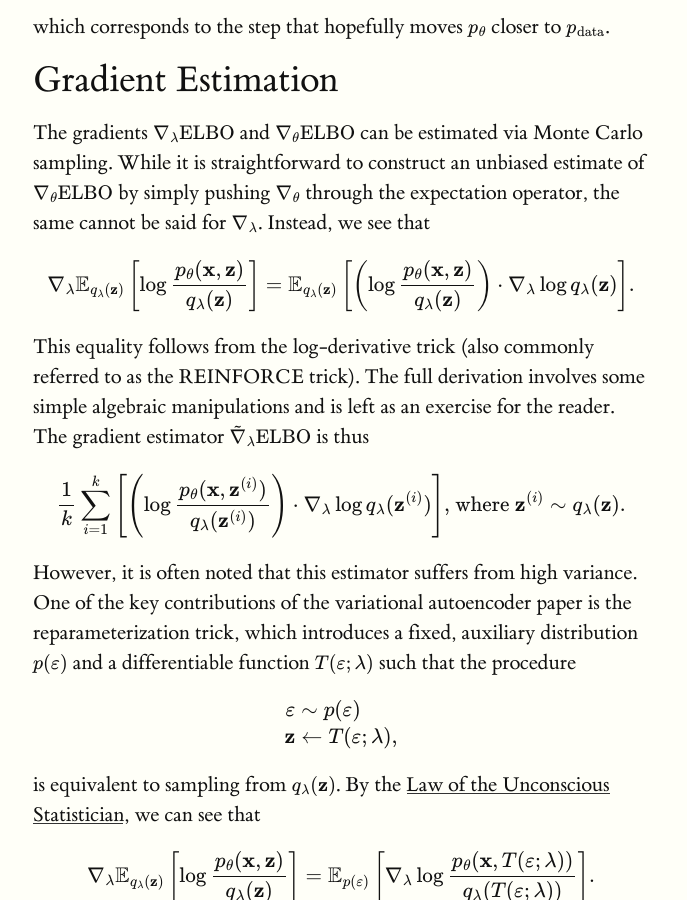
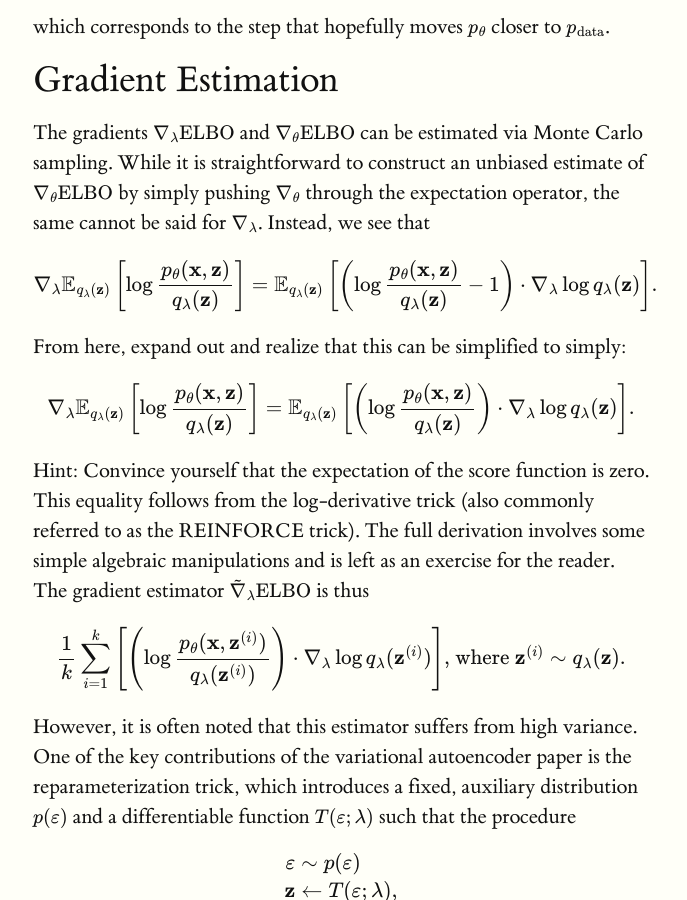
Before and after one commit to deepgenerativemodels/notes, a Jekyll site: the page built from vae/index.md, in a window 1280 px wide and 900 px high, scrolled down 4980 px. Shown: the whole window, without its empty margins (127-814 px from the left). Built offline with Jekyll 4.4.1, drawn with Linux system fonts in a browser that asks for light colours; formulas are drawn with MathJax 3; some of the changed text lies outside the part shown.

Commit message:
fixing vae notes

```diff
--- a/vae/index.md
+++ b/vae/index.md
@@ -111,7 +111,7 @@ Given $$\P_{\bx, \bz}$$ and $$\Q$$, we note that the following relationships hol
 {% math %}
 \begin{align}
 \log p_\theta(\bx) &= \log \int p_\theta(\bx, \bz) \d \bz \\
-&= \log \int \frac{q_\lambda(\bz)}{q_\lambda(\bz)} p(\bx, \bz) \d \bz\\
+&= \log \int \frac{q_\lambda(\bz)}{q_\lambda(\bz)} p_\theta(\bx, \bz) \d \bz\\
 &\ge\int q_\lambda(\bz) \log \frac{p_\theta(\bx, \bz)}{q_\lambda(\bz)} \d \bz \\
 &= \Expect_{q_\lambda(\bz)} \left[\log \frac{p_\theta(\bx, \bz)}{q_\lambda(\bz)}\right] \\
 &:=\ELBO(\bx; \theta, \lambda)
@@ -183,9 +183,16 @@ Gradient Estimation
 The gradients $$\nabla_\lambda \ELBO$$ and $$\nabla_\theta \ELBO$$ can be estimated via Monte Carlo sampling. While it is straightforward to construct an unbiased estimate of $$\nabla_\theta \ELBO$$ by simply pushing $$\nabla_\theta$$ through the expectation operator, the same cannot be said for $$\nabla_\lambda$$. Instead, we see that
 {% math %}
 \begin{align}
+\nabla_\lambda \Expect_{q_\lambda(\bz)} \left[\log \frac{p_\theta(\bx, \bz)}{q_\lambda(\bz)} \right]= \Expect_{q_\lambda(\bz)} \brac{\paren{\log \frac{p_\theta(\bx, \bz)}{q_\lambda(\bz)} - 1} \cdot \nabla_\lambda \log q_\lambda(\bz)}.
+\end{align}
+{% endmath %}
+From here, expand out and realize that this can be simplified to simply:
+{% math %}
+\begin{align}
 \nabla_\lambda \Expect_{q_\lambda(\bz)} \left[\log \frac{p_\theta(\bx, \bz)}{q_\lambda(\bz)} \right]= \Expect_{q_\lambda(\bz)} \brac{\paren{\log \frac{p_\theta(\bx, \bz)}{q_\lambda(\bz)}} \cdot \nabla_\lambda \log q_\lambda(\bz)}.
 \end{align}
 {% endmath %}
+Hint: Convince yourself that the expectation of the score function is zero.
 This equality follows from the log-derivative trick (also commonly referred to as the REINFORCE trick). The full derivation involves some simple algebraic manipulations and is left as an exercise for the reader. The gradient estimator $$\tilde{\nabla}_\lambda \ELBO$$ is thus
 {% math %}
 \begin{align}
@@ -242,7 +249,7 @@ Finally, the variational family for the proposal distribution $$q_\lambda(\bz)$$
 \begin{align}
     \lambda &= (\mu, \Sigma) \\
     q_\lambda(\bz) &= \Normal(\bz \giv \mu, \Sigma)\\
-    p(\veps) &= \Normal(\veps \giv \0, \I) \\
+    p(\veps) &= \Normal(\bz \giv \0, \I) \\
     T(\veps; \lambda) &= \mu + \Sigma^{1/2}\veps,
 \end{align}
 {% endmath %}
```
